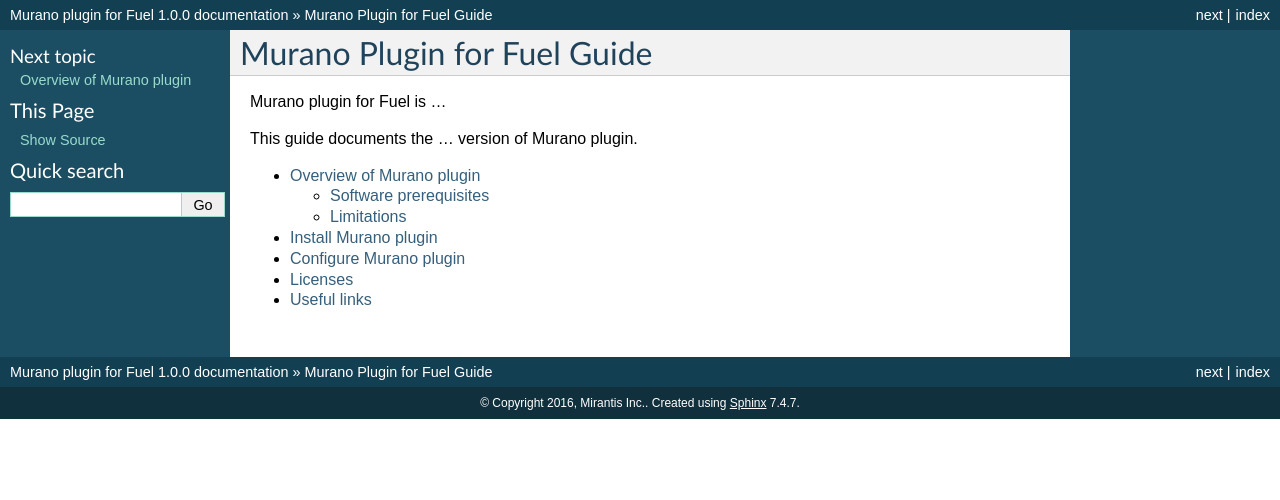
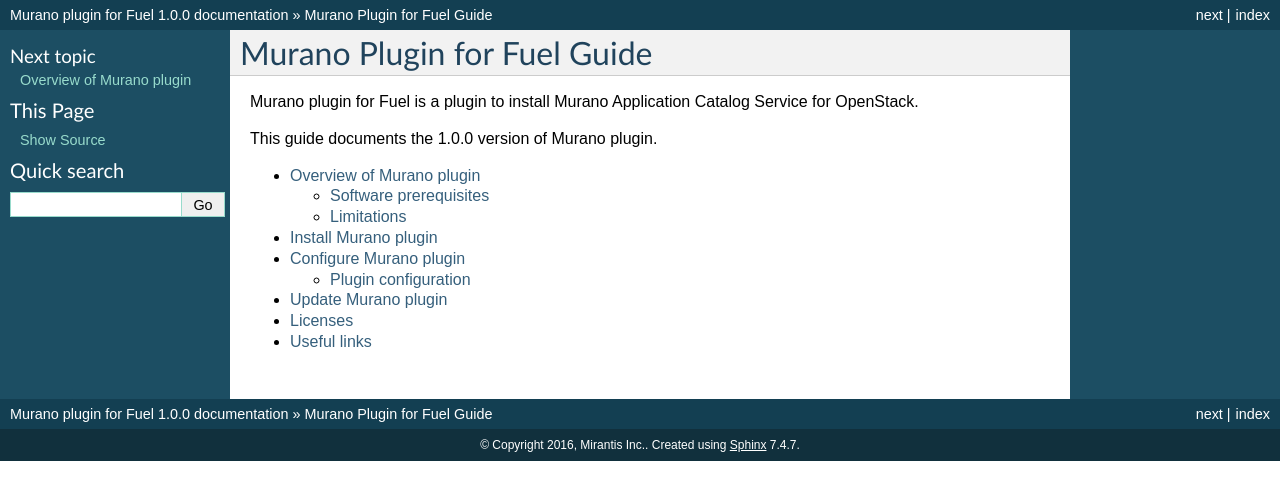
Before and after one commit to openstack-archive/fuel-plugin-murano, a Sphinx documentation site: the page built from docs/plugin_guide/source/index.rst, in a window 1280 px wide. Shown: the top 500 px of the page. Built offline with Sphinx 7.4.7, drawn with Linux system fonts in a browser that asks for light colours.

Commit message:
Update Murano plugin guide
Change-Id: If324b60abd0b57694d6f8967f8e42092d19205a7

```diff
--- a/docs/plugin_guide/source/index.rst
+++ b/docs/plugin_guide/source/index.rst
@@ -2,9 +2,10 @@
 Murano Plugin for Fuel Guide
 ============================
 
-Murano plugin for Fuel is ...
+Murano plugin for Fuel is a plugin to install Murano Application
+Catalog Service for OpenStack.
 
-This guide documents the ... version of Murano plugin.
+This guide documents the 1.0.0 version of Murano plugin.
 
 .. toctree::
    :maxdepth: 2
@@ -12,5 +13,6 @@
    intro
    install
    configure
+   update
    licenses
    appendix
--- a/docs/plugin_guide/source/install.rst
+++ b/docs/plugin_guide/source/install.rst
@@ -19,7 +19,7 @@
 
    .. code-block:: console
 
-      # scp <plugin filename> root@fuel-master:/tmp
+      # scp detach-murano-<plugin_version> root@fuel-master:/tmp
 
 #. Log into Fuel Master node CLI as root.
 
@@ -27,7 +27,7 @@
 
    .. code-block:: console
 
-      # fuel plugins --install <plugin filename>
+      # fuel plugins --install detach-murano-<plugin_version>
 
 #. Verify that the plugin is installed correctly:
 
@@ -36,7 +36,7 @@
      # fuel plugins
      id | name          | version | package_version
      ---|---------------|---------|----------------
-     1  | <name>        |<version>| <version>
+     1  | detach-murano |<version>| <version>
 
 #. Proceed to :ref:`pg-configure`.
 
--- a/docs/plugin_guide/source/intro.rst
+++ b/docs/plugin_guide/source/intro.rst
@@ -31,7 +31,4 @@
 Limitations
 ~~~~~~~~~~~
 
-Murano plugin has some known issues and limitations of usage:
-
-* ...
-* ...
+Murano plugin has no issues or limitations of usage.
```
Also changed, not shown: docs/plugin_guide/source/configure.rst (+67 -5 lines), docs/plugin_guide/source/update.rst (added, +8 -0 lines), docs/plugin_guide/source/images/murano-node-role.png (added), docs/plugin_guide/source/images/murano-options-9.0.png (added), docs/plugin_guide/source/images/murano-plugin-9.0.png (added), docs/plugin_guide/source/images/murano-plugin-on9-0.png (added).
